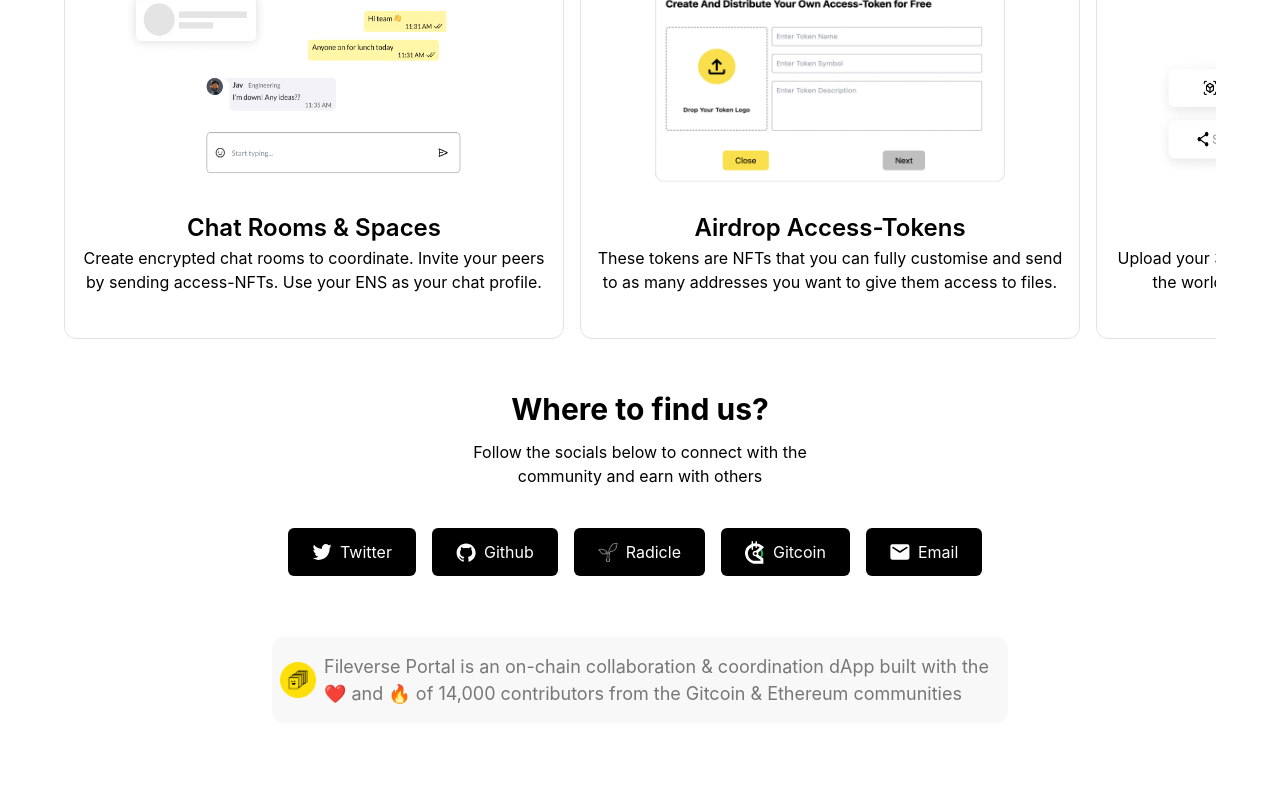
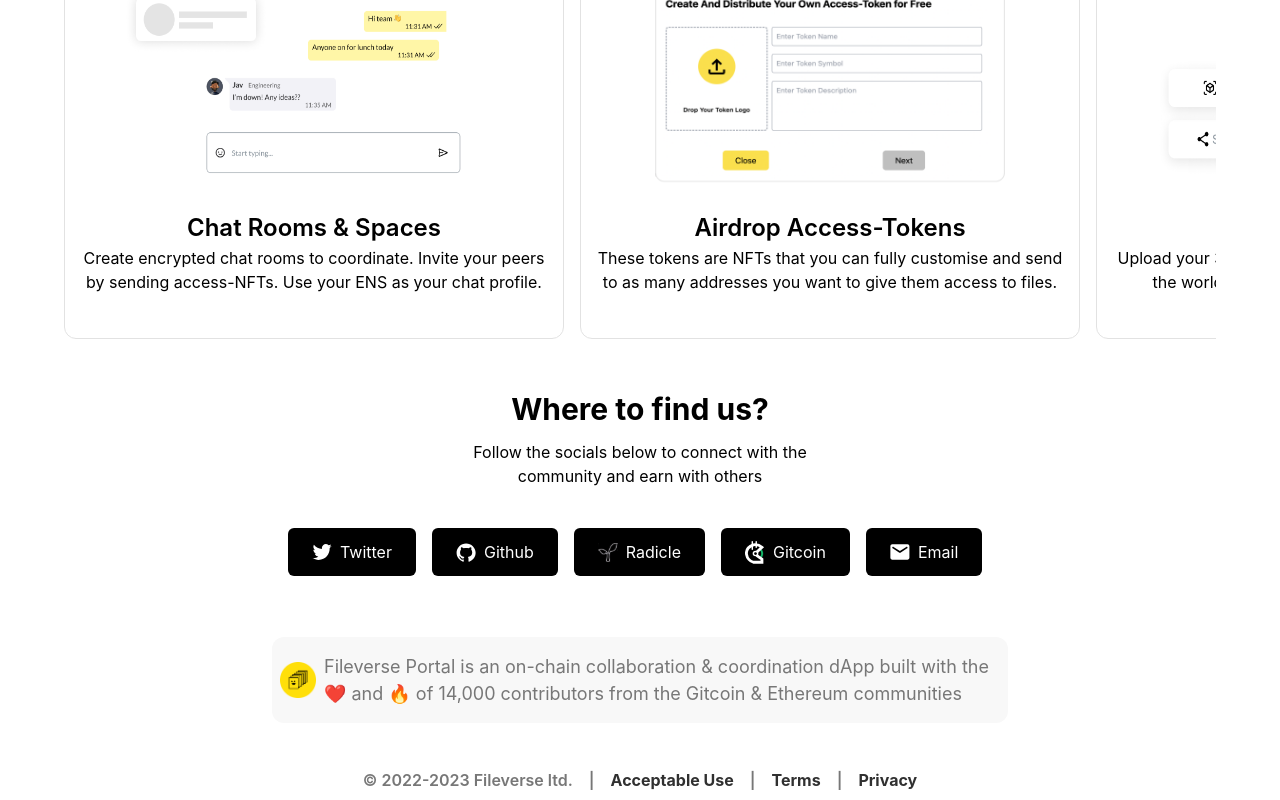
Before and after one commit to fileverse/fileverse-website-v2, a Next.js app: page /portal in a window 1280 px wide. Shown: the part 2211-3011 px from the top of the page. Before the commit the page ends 2971 px from the top, so only its background shows below. Built offline with nearby package versions, Linux system fonts and the light colour scheme.

Commit message:
Copyright footer (#17)
* Copy changes on Portal Landing Page

* updated FAQs

* added new images

* new hero image and fixed typo

* HQ portal hero image

* feat: copyright footer

```diff
--- a/components/BodyWrapper.tsx
+++ b/components/BodyWrapper.tsx
@@ -9,13 +9,15 @@ import Github from '../public/assets/github_logo.svg';
 import email from '../public/assets/mail.svg';
 import Radicle from '../public/assets/radicle.svg';
 import Twitter from '../public/assets/Twitter.svg';
+import { CopyrightFooter } from './CopyrightFooter';
 import HeadNav from './HeadNav';
 import PrimaryButton from './PrimaryButton';
 
 interface BodyType {
   children: JSX.Element;
+  portalPage?: boolean;
 }
-const BodyWrapper = ({ children }: BodyType) => {
+const BodyWrapper = ({ children, portalPage }: BodyType) => {
   const router = useRouter();
   const isMediaMax1025px = useMediaQuery('(max-width: 1025px)');
   return (
@@ -104,6 +106,7 @@ items-center font-normal w-full p-4 px-2 text-sm bg-[#F8F8F8] rounded-xl	text-[#
               </div>
             </div>
           </div>
+          {portalPage && <CopyrightFooter />}
         </div>
       </div>
     </div>
--- /dev/null
+++ b/components/CopyrightFooter.tsx
@@ -0,0 +1,40 @@
+export const CopyrightFooter = () => {
+  return (
+    <div className="bg-[ffffff] text-[#777777] flex px-4 py-2 justify-center items-center gap-4 font-semibold">
+      <p> &#169; 2022-2023 Fileverse ltd.</p>
+      <p>|</p>
+      <p>
+        <a
+          href="https://portal.fileverse.io/#/acceptable-use-policy"
+          target="_blank"
+          className="text-[#303030] font-bold"
+          rel="noreferrer"
+        >
+          Acceptable Use
+        </a>
+      </p>
+      <p>|</p>
+      <p>
+        <a
+          href="https://portal.fileverse.io/#/terms-and-condition"
+          target="_blank"
+          className="text-[#303030] font-bold"
+          rel="noreferrer"
+        >
+          Terms
+        </a>
+      </p>
+      <p>|</p>
+      <p>
+        <a
+          href="https://portal.fileverse.io/#/privacy-policy"
+          target="_blank"
+          className="text-[#303030] font-bold"
+          rel="noreferrer"
+        >
+          Privacy
+        </a>
+      </p>
+    </div>
+  );
+};
--- a/pages/portal.tsx
+++ b/pages/portal.tsx
@@ -62,7 +62,7 @@ const Subdomain = () => {
   // ];
 
   return (
-    <BodyWrapper>
+    <BodyWrapper portalPage={true}>
       <>
         <NextSeo
           title="Fileverse Portal"
```
